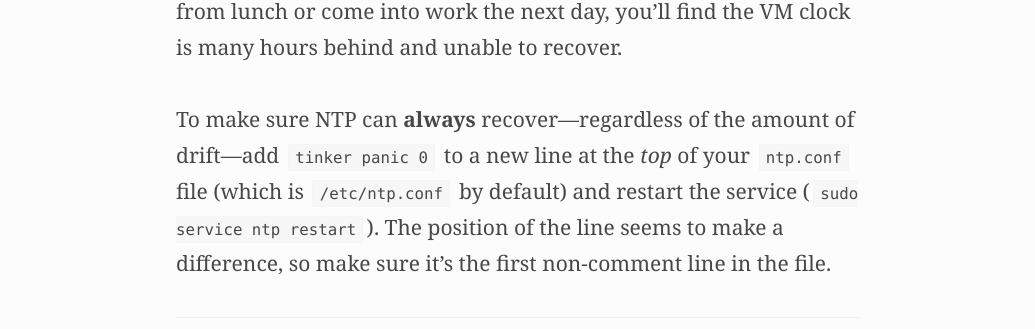
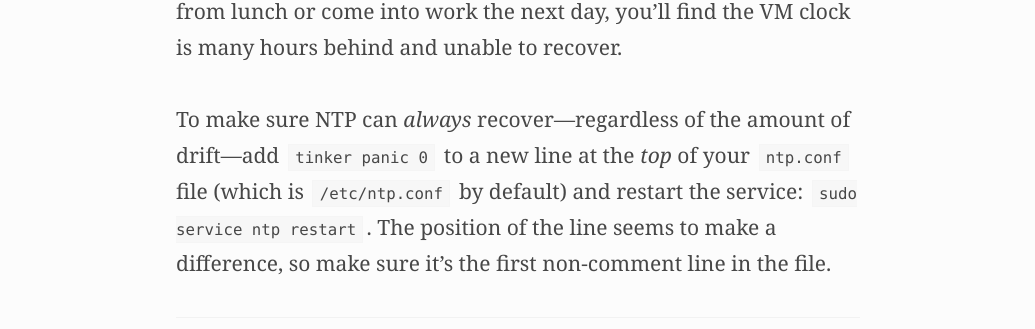
Before and after one commit to mattsenior/mattsenior.com, a Jekyll site: the page built from _posts/2014-01-24-allow-ntp-to-sync-your-vms-clock-after-host-machine-sleep.markdown, in a window 1280 px wide. Shown: the part 1129-1458 px from the top of the page, without its empty margins (122-1157 px from the left). Built offline with Jekyll 4.4.1, drawn with Linux system fonts in a browser that asks for light colours; some web fonts are replaced; Markdown is read by kramdown in place of the engine named in the settings.

Commit message:
Minor formatting

```diff
--- a/_posts/2014-01-24-allow-ntp-to-sync-your-vms-clock-after-host-machine-sleep.markdown
+++ b/_posts/2014-01-24-allow-ntp-to-sync-your-vms-clock-after-host-machine-sleep.markdown
@@ -9,7 +9,7 @@ NTP is designed to counter the effects of server clock drift, which usually occu
 
 This becomes a problem when you’re running NTP on a VM and you want to put your host machine to sleep—when you arrive back from lunch or come into work the next day, you’ll find the VM clock is many hours behind and unable to recover.
 
-To make sure NTP can **always** recover—regardless of the amount of drift—add `tinker panic 0` to a new line at the _top_ of your `ntp.conf` file (which is `/etc/ntp.conf` by default) and restart the service (`sudo service ntp restart`). The position of the line seems to make a difference, so make sure it’s the first non-comment line in the file.
+To make sure NTP can _always_ recover—regardless of the amount of drift—add `tinker panic 0` to a new line at the _top_ of your `ntp.conf` file (which is `/etc/ntp.conf` by default) and restart the service: `sudo service ntp restart`. The position of the line seems to make a difference, so make sure it’s the first non-comment line in the file.
 
 ---
 
```
